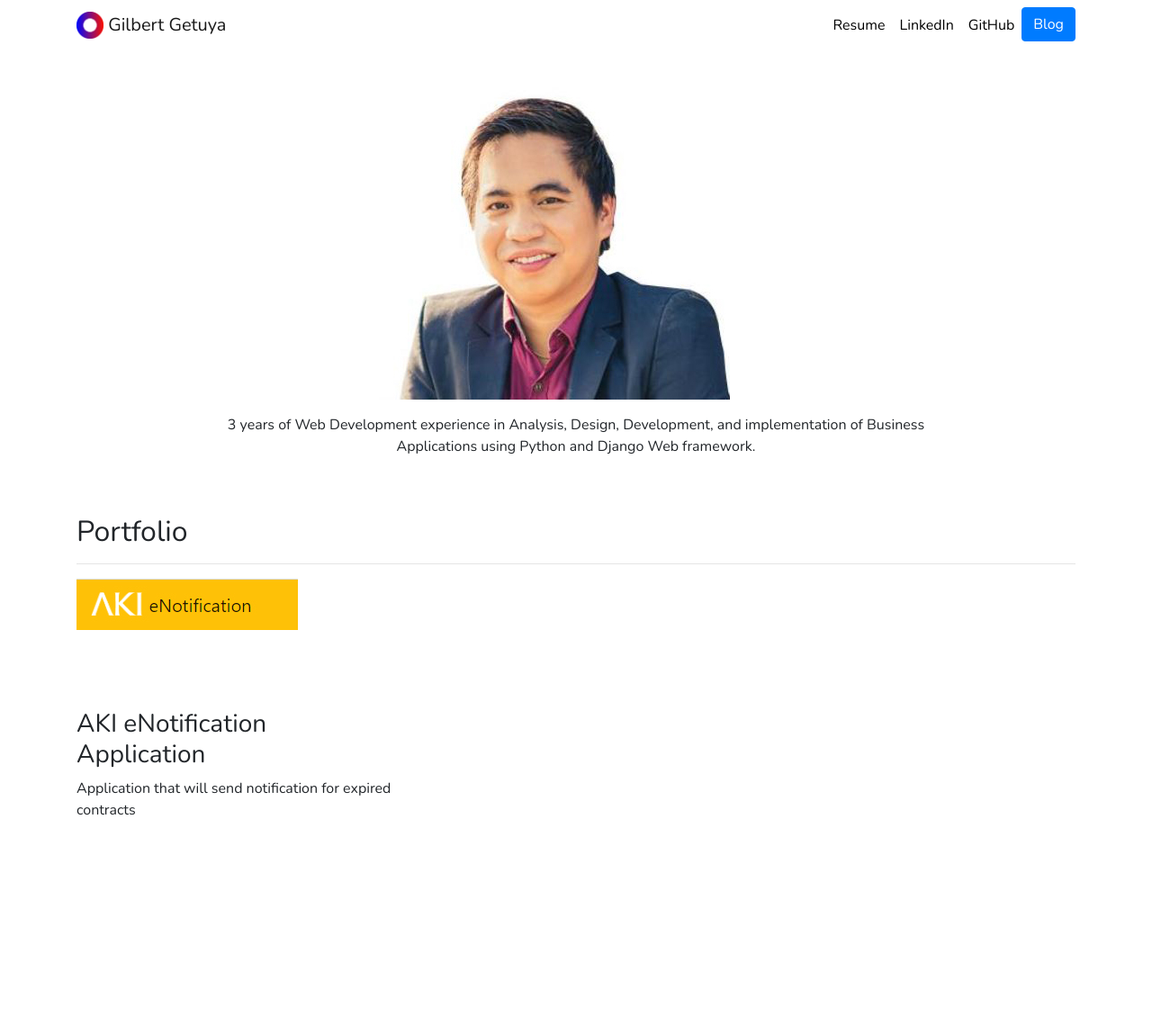
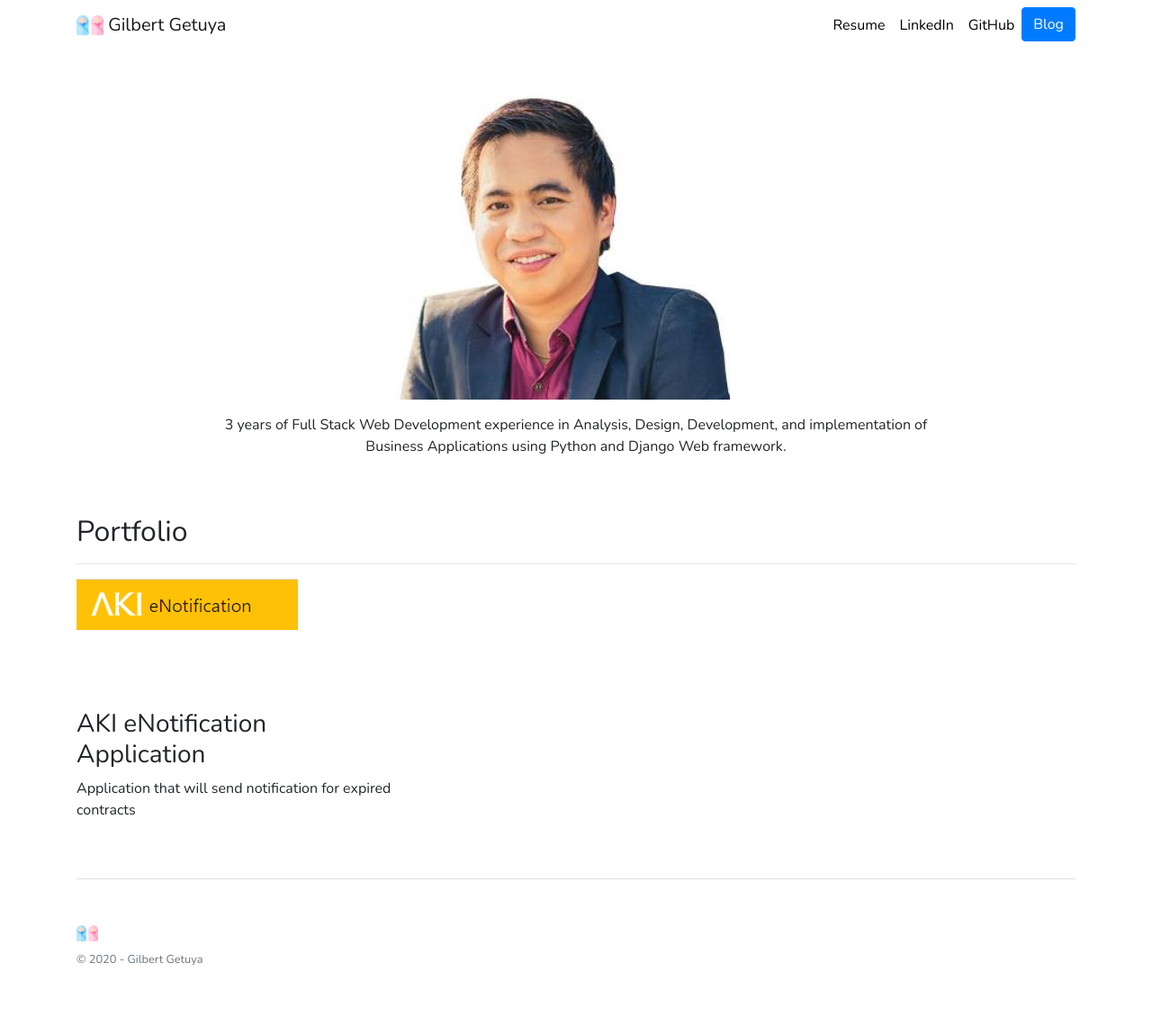
Before and after one commit to glyt/mypersonal-portfolio-django3, a Django app: page / in a window 1280 px wide. Shown: the whole page at 90% size. Before the commit the page ends 906 px from the top, so only its background shows below. Run offline with Django 3.2, Linux system fonts and the light colour scheme; data comes from the database, SQL or seed files in the repository; some libraries are stand-ins or nearby versions.

Commit message:
Modify base template

```diff
--- a/portfolio/templates/portfolio/base.html
+++ b/portfolio/templates/portfolio/base.html
@@ -14,7 +14,7 @@
 
   <link href="https://fonts.googleapis.com/css?family=Nunito|Playfair+Display|Ubuntu&display=swap" rel="stylesheet">
 
-  <link rel="icon" type="image/png" href="{% static "portfolio/Logo.png" %}">
+  <link rel="icon" type="image/png" href="{% static "portfolio/twins_logo.png" %}">
 
   <title>Gilbert Getuya</title>
 </head>
@@ -24,7 +24,7 @@
   <nav id="topNav" class="navbar navbar-expand-md navbar-light">
     <div class="container">
       <a class="navbar-brand" href="{% url 'home' %}">
-        <img src="{% static "portfolio/Logo.png" %}" width="30" height="30" class="d-inline-block align-top" alt="Nick's Logo">
+        <img src="{% static "portfolio/twins_logo.png" %}" width="30" height="30" class="d-inline-block align-top" alt="Gilbert's Logo">
         <span>Gilbert Getuya</span>
       </a>
       <button class="navbar-toggler" type="button" data-toggle="collapse" data-target="#navbarNav" aria-controls="navbarNav" aria-expanded="false" aria-label="Toggle navigation">
@@ -33,7 +33,7 @@
       <div class="collapse navbar-collapse text-center" id="navbarNav">
         <ul class="navbar-nav ml-auto">
           <li class="nav-item">
-            <a class="nav-link" href="{% static "portfolio/CV Gilbert Getuya - Web Developer_htc.pdf" %}">Resume</a>
+            <a class="nav-link" href="{% static "portfolio/CV  Gilbert Getuya Web Developer.pdf" %}">Resume</a>
           </li>
           <li class="nav-item">
             <a class="nav-link" href="https://www.linkedin.com/in/gilbert-getuya/" target="_blank">LinkedIn</a>
@@ -49,8 +49,19 @@
     </div>
   </nav>
   <div class="container">
+
     {% block content %}{% endblock %}
+
+    <footer class="pt-4 my-md-5 pt-md-5 border-top">
+        <div class="row">
+          <div class="col-12 col-md">
+            <img class="mb-2" src="{% static "portfolio/twins_logo.png" %}" alt="" width="24" height="24">
+            <small class="d-block mb-3 text-muted">&copy; 2020 - Gilbert Getuya</small>
+          </div>
+        </div>
+      </footer>
   </div>
+
 
   <!-- Optional JavaScript -->
   <!-- jQuery first, then Popper.js, then Bootstrap JS -->
--- a/portfolio/templates/portfolio/home.html
+++ b/portfolio/templates/portfolio/home.html
@@ -13,7 +13,7 @@
 <div class="row justify-content-center mb-3">
   <div class="col-md-9 text-center">
     <p>
-      3 years of Web Development experience in Analysis, Design, Development,
+      3 years of Full Stack Web Development experience in Analysis, Design, Development,
       and implementation of Business Applications using Python and Django Web framework.
     </p>
   </div>
```
Also changed, not shown: portfolio/static/portfolio/Logo.png (deleted), portfolio/static/portfolio/gil1.JPG (deleted), portfolio/static/portfolio/gil2.JPG (deleted), portfolio/static/portfolio/twins_logo.png (added), 2 other files.
